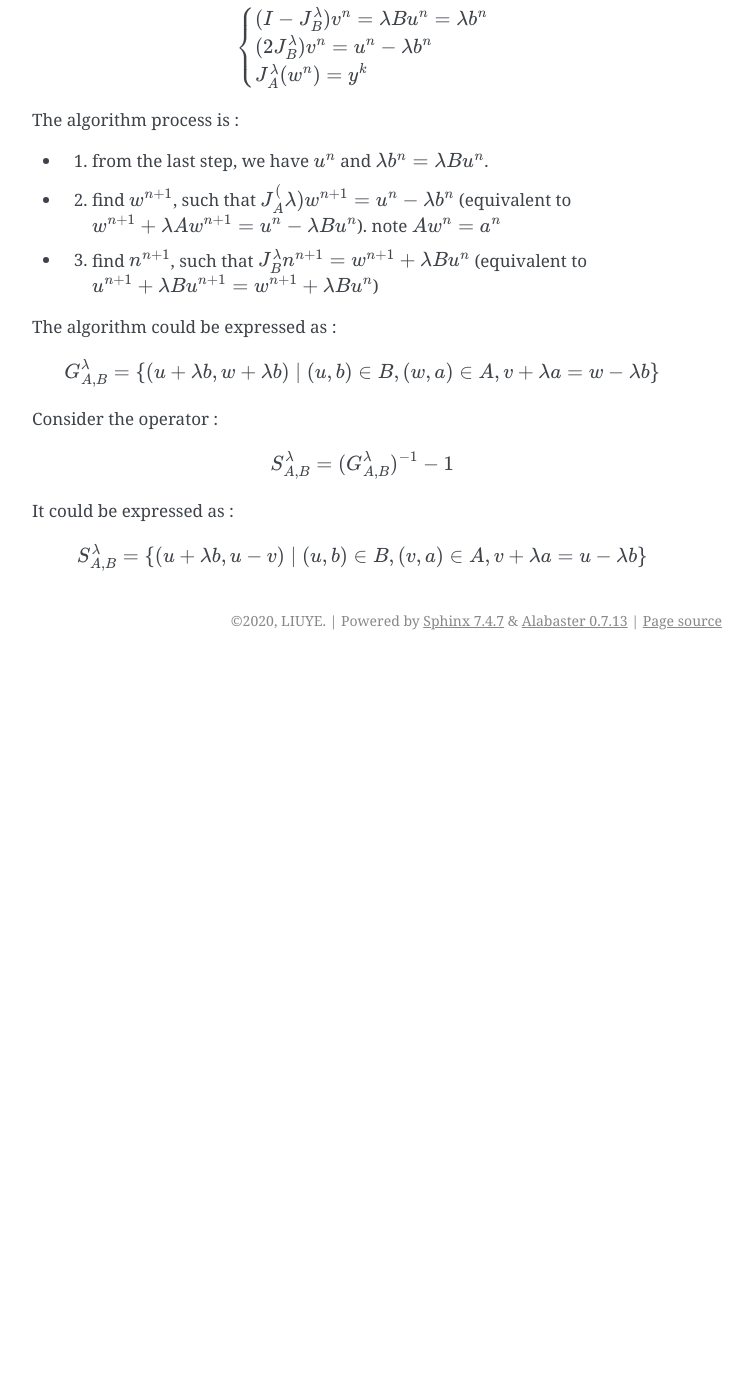
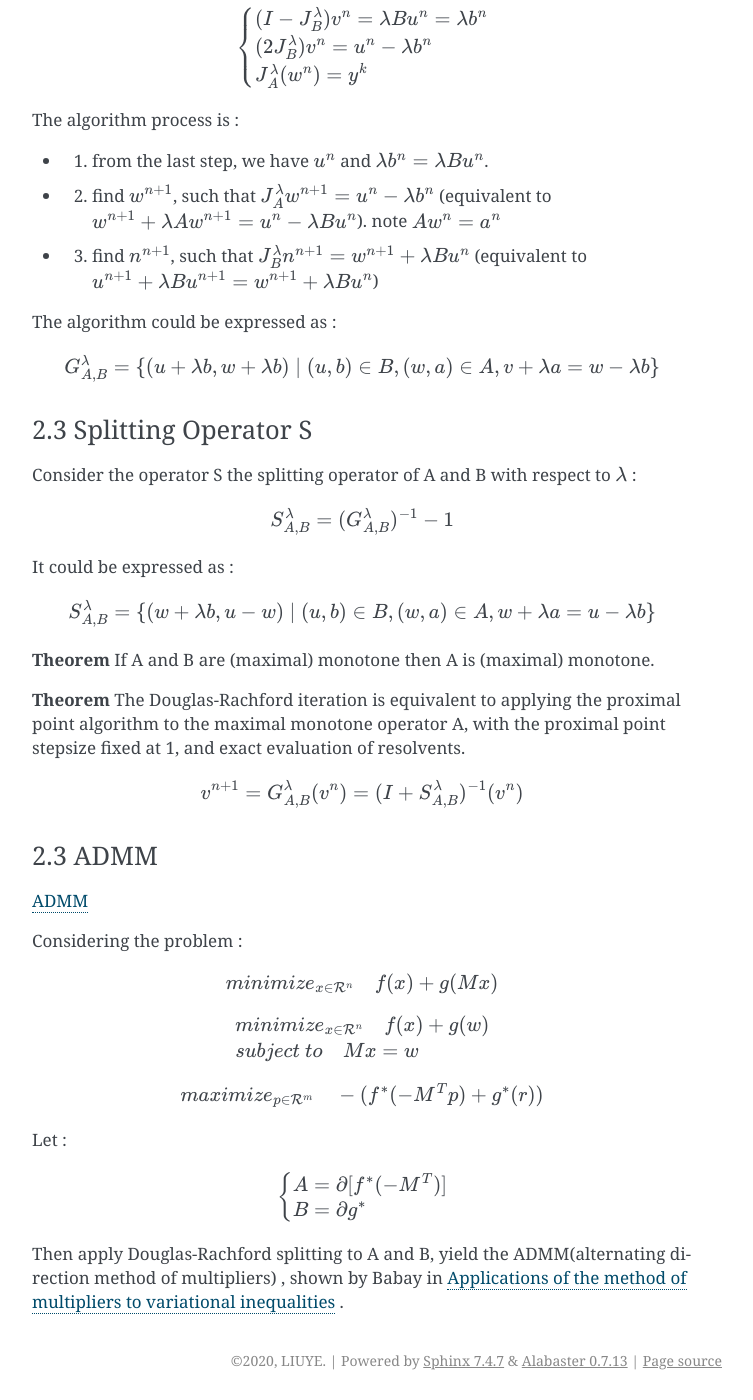
Before and after one commit to gggliuye/cvx_learning, a Sphinx documentation site: the page built from docs/PaperRead/Douglas-Rachford.rst, in a window 1280 px wide and 1400 px high, scrolled down 3539 px. Shown: the whole window, without its empty margins (388-1141 px from the left). Built offline with Sphinx 7.4.7, drawn with Linux system fonts in a browser that asks for light colours; before the commit the page ends 4199 px from its top, so only the background shows below that; some of the changed text lies outside the part shown.

Commit message:
Update Douglas-Rachford.rst

```diff
--- a/docs/PaperRead/Douglas-Rachford.rst
+++ b/docs/PaperRead/Douglas-Rachford.rst
@@ -175,7 +175,7 @@ Which is actually the expression using the notation of the paper in the previous
 The algorithm process is :
 
 * 1. from the last step, we have :math:`u^{n}` and :math:`\lambda b^{n} = \lambda Bu^{n}`.
-* 2. find :math:`w^{n+1}`, such that :math:`J_{A}^(\lambda)w^{n+1} =u^{n} - \lambda b^{n}` (equivalent to :math:`w^{n+1}+\lambda A w^{n+1} = u^{n} - \lambda Bu^{n}`). note :math:`Aw^{n}=a^{n}`
+* 2. find :math:`w^{n+1}`, such that :math:`J_{A}^{\lambda} w^{n+1} =u^{n} - \lambda b^{n}` (equivalent to :math:`w^{n+1}+\lambda A w^{n+1} = u^{n} - \lambda Bu^{n}`). note :math:`Aw^{n}=a^{n}`
 * 3. find :math:`n^{n+1}`, such that :math:`J_{B}^{\lambda}n^{n+1}=w^{n+1} + \lambda Bu^{n}` (equivalent to :math:`u^{n+1}+\lambda Bu^{n+1} = w^{n+1} + \lambda Bu^{n}`)
 
 The algorithm could be expressed as :
@@ -183,7 +183,10 @@ The algorithm could be expressed as :
 .. math::
   G_{A,B}^{\lambda} = \{(u+\lambda b, w+\lambda b) \mid (u,b)\in B, (w,a)\in A, v+\lambda a = w-\lambda b \}
 
-Consider the operator :
+2.3 Splitting Operator S
+~~~~~~~~~~~~~~~~~~~~
+
+Consider the operator S the splitting operator of A and B with respect to :math:`\lambda` :
 
 .. math::
   S_{A,B}^{\lambda} = (G_{A,B}^{\lambda})^{-1} - 1
@@ -191,4 +194,42 @@ Consider the operator :
 It could be expressed as :
 
 .. math::
-  S_{A,B}^{\lambda} = \{(u+\lambda b, u-v) \mid (u,b)\in B, (v,a)\in A, v+\lambda a = u-\lambda b \}
+  S_{A,B}^{\lambda} = \{(w+\lambda b, u-w) \mid (u,b)\in B, (w,a)\in A, w+\lambda a = u-\lambda b \}
+
+**Theorem** If A and B are (maximal) monotone then A is (maximal) monotone.
+
+**Theorem** The Douglas-Rachford iteration is equivalent to applying the proximal point algorithm to the maximal monotone
+operator A, with the proximal point stepsize fixed at 1, and exact evaluation of resolvents.
+
+.. math::
+  v^{n+1}= G_{A,B}^{\lambda}(v^{n}) = (I + S_{A,B}^{\lambda})^{-1}(v^{n})
+
+2.3 ADMM
+~~~~~~~~~~~~~~~~~~~~~~~
+
+`ADMM <https://cvx-learning.readthedocs.io/en/latest/ADMM/Index.html>`_
+
+Considering the problem :
+
+.. math::
+  minimize_{x\in \mathcal{R}^{n}} \quad f(x) + g(Mx)
+
+.. math::
+  \begin{align*}
+  &minimize_{x\in \mathcal{R}^{n}} \quad f(x) + g(w) \\
+  &subject\ to \quad Mx = w
+  \end{align*}
+
+.. math::
+  maximize_{p\in \mathcal{R}^{m}} \quad -(f^{*}(-M^{T}p) + g^{*}(r))
+
+Let :
+
+.. math::
+  \begin{cases}
+  A = \partial[f^{*}(-M^{T})] \\
+  B = \partial g^{*}
+  \end{cases}
+
+Then apply Douglas-Rachford splitting to A and B, yield the ADMM(alternating direction method of multipliers) , shown
+by Babay in `Applications of the method of multipliers to variational inequalities <https://www.researchgate.net/publication/304533564_Applications_of_the_method_of_multipliers_to_variational_inequalities>`_ .
```
